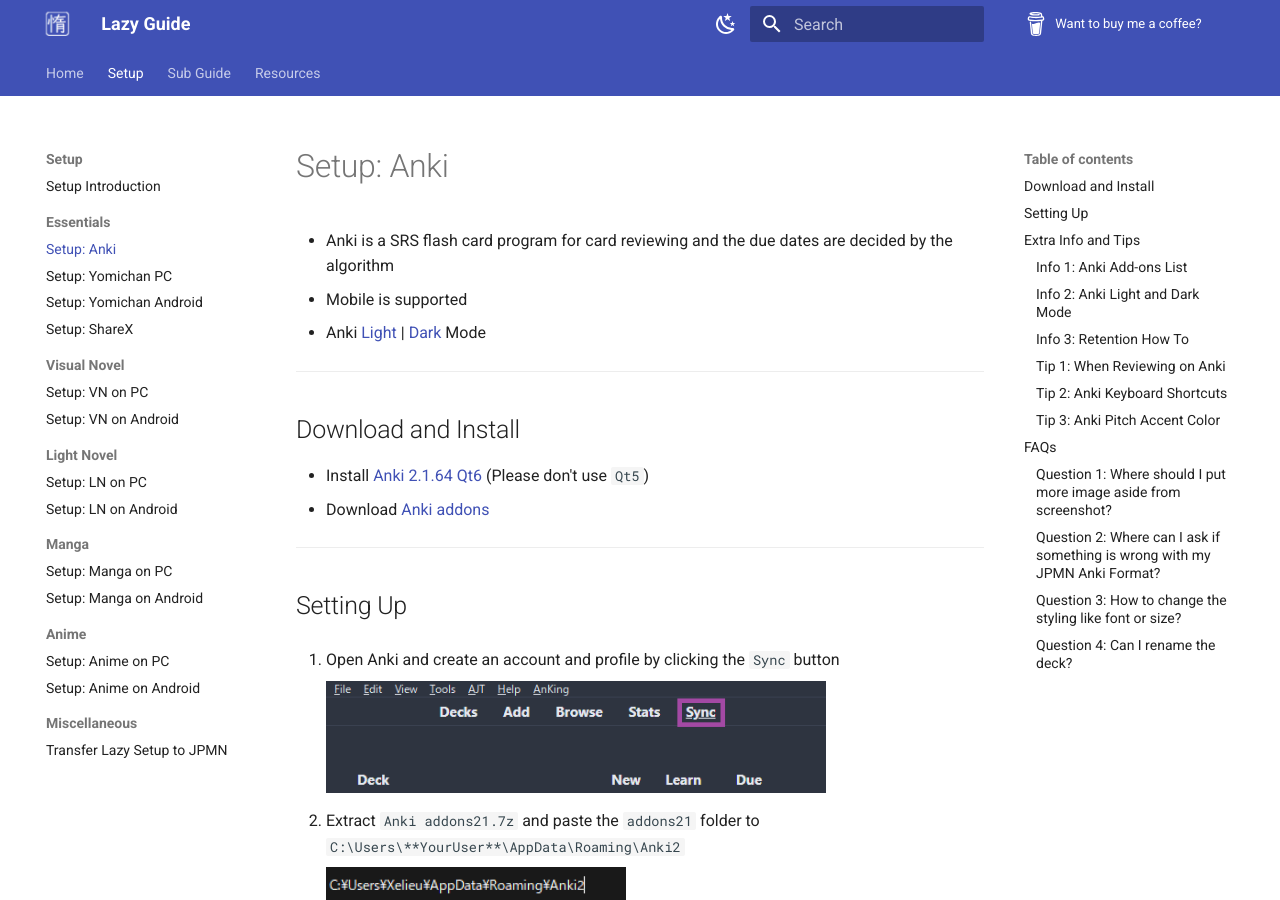
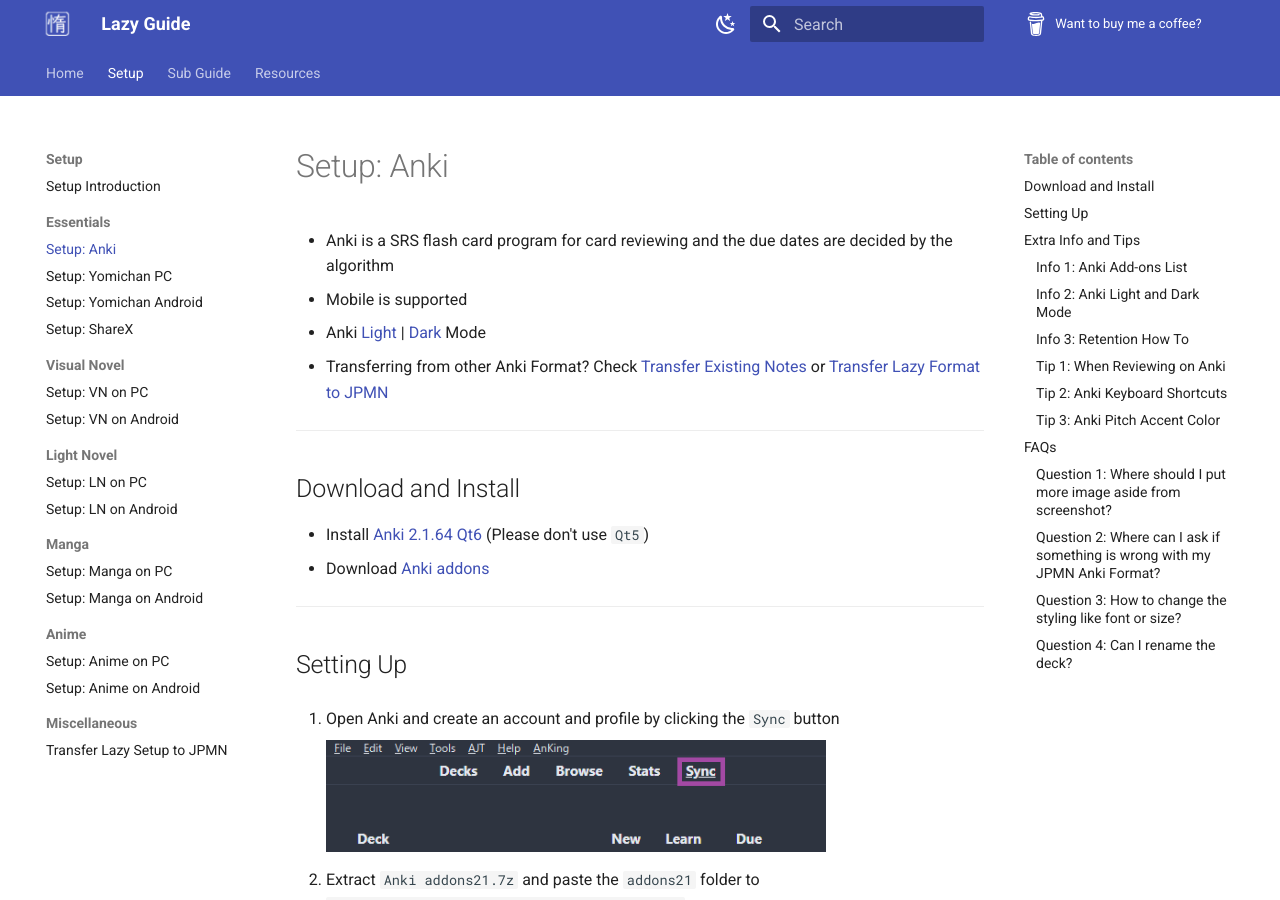
Before and after one commit to Xelieu/xelieu.github.io, an MkDocs documentation site: the page built from docs/jp-lazy-guide/setupAnki.md, in a window 1280 px wide and 900 px high. Built offline with MkDocs 1.6.1 and Material for MkDocs 9.7.7, drawn with Linux system fonts in a browser that asks for light colours.

Commit message:
$updated info

```diff
--- a/docs/jp-lazy-guide/setupAnki.md
+++ b/docs/jp-lazy-guide/setupAnki.md
@@ -3,6 +3,7 @@
 - Anki is a SRS flash card program for card reviewing and the due dates are decided by the algorithm
 - Mobile is supported
 - Anki [Light](../img/jpmn-light.png) | [Dark](../img/jpmn-dark.png) Mode
+- Transferring from other Anki Format? Check [Transfer Existing Notes](https://aquafina-water-bottle.github.io/jp-mining-note/importing/) or [Transfer Lazy Format to JPMN](https://xelieu.github.io/jp-lazy-guide/transferAnkiSetup/)
 
 ---
 
```
